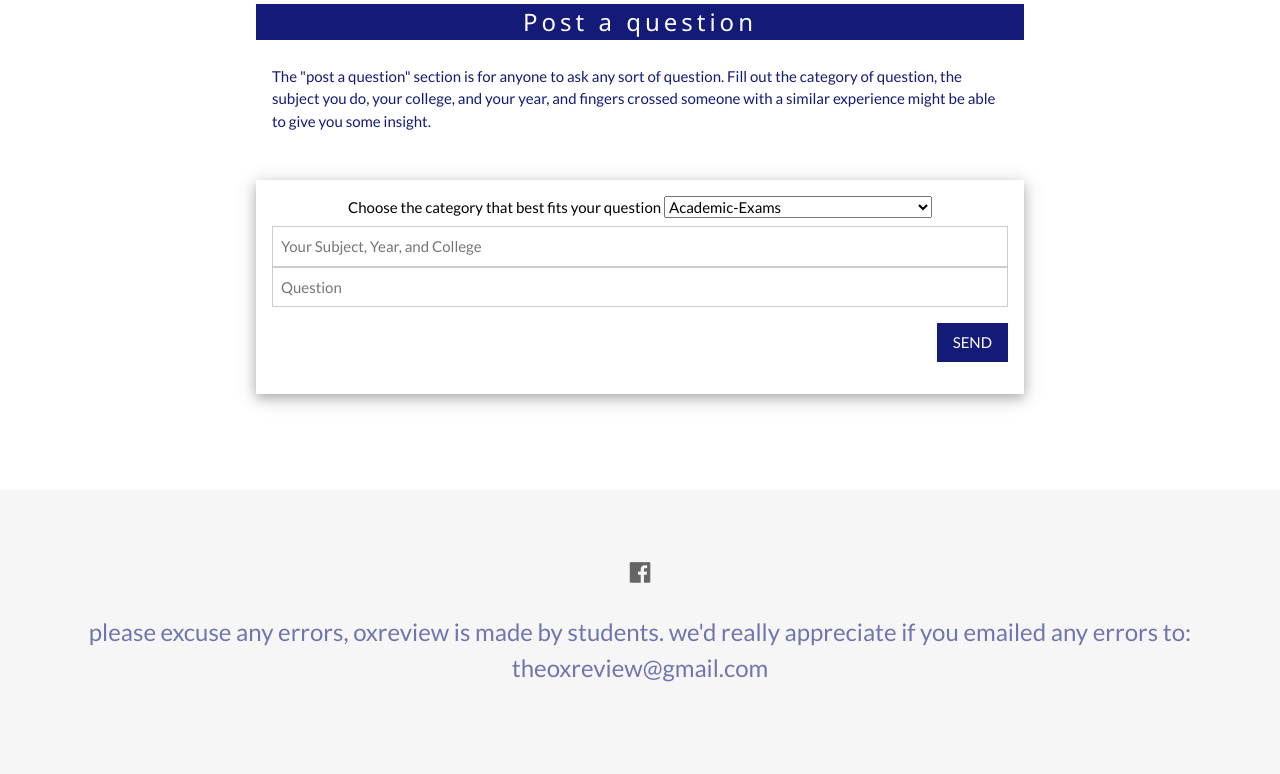
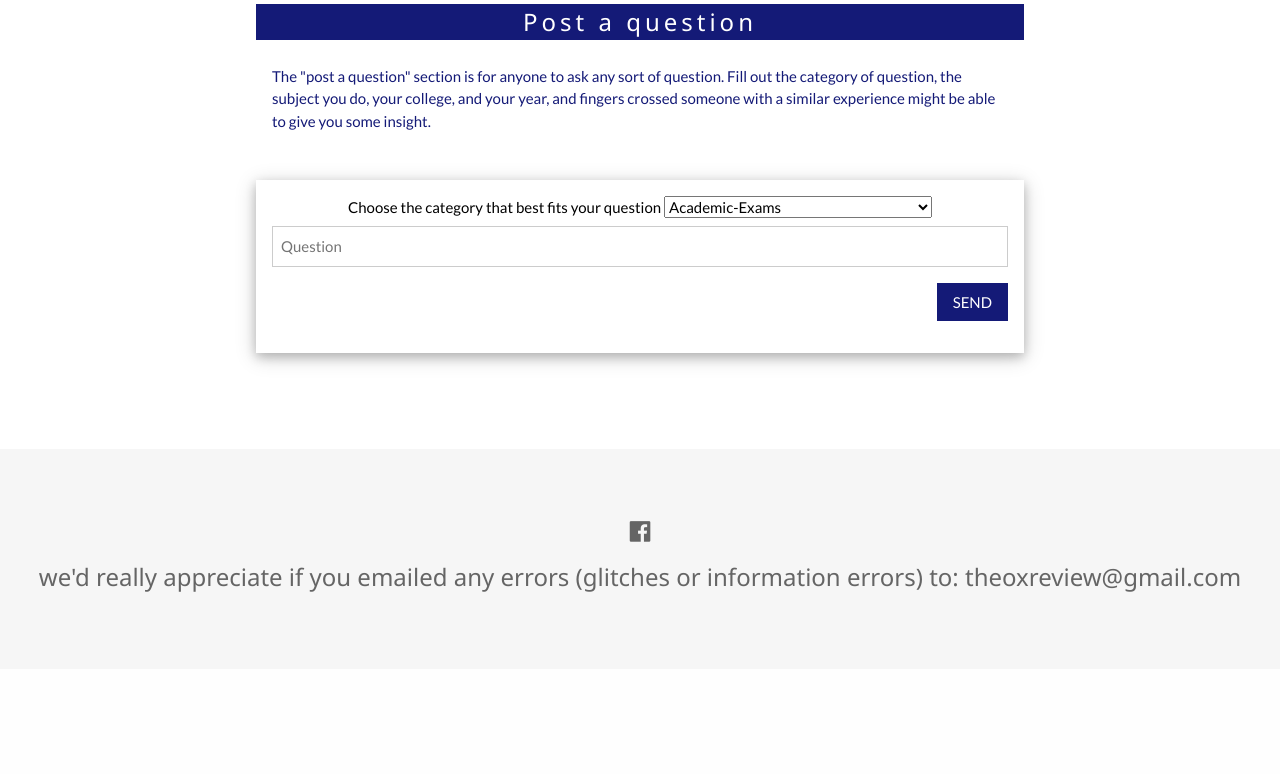
Before and after one commit to helenwl/theoxreview, a Flask app: page /landingpage/ in a window 1280 px wide. Shown: the part 1514-2288 px from the top of the page. After the commit the page ends 2106 px from the top, so only its background shows below. Run offline with Flask 2, Linux system fonts and the light colour scheme; the visitor is signed in with stand-in values (Sample User, id 1).

Commit message:
updated version of files

```diff
--- a/application.py
+++ b/application.py
@@ -91,7 +91,8 @@ def login():
 @app.route('/landingpage/')
 def landingpage():
     if session.get('user_id') is None:
-        return('Please log in to access this webpage')
+        flash('theOXREVIEW is for students of Oxford only. Please log in to access this webpage.')
+        return render_template('Login.html', user_id=session.get('user_id'))
     else:
         logged_in = session.get('user_id') is not None
         return render_template('landingpage.html', user_id=session.get('user_id'), logged_in=logged_in)
@@ -105,26 +106,28 @@ def logout():
 # Search route for subject courses
 @app.route('/subject/', methods=['POST', 'GET'])
 def subject():
-        if session.get('user_id') is None:
-            return('Please log in to access this webpage')
-        else:
+    if session.get('user_id') is None:
+        flash('theOXREVIEW is for students of Oxford only. Please log in to access this webpage.')
+        return render_template('Login.html', user_id=session.get('user_id'))
+    else:
             if 'query' in request.args:
         # If 'query' is in request arguments, do the search and show results
                 query = request.args['query']
 
-                result = db.execute('SELECT * FROM subjects WHERE subject ILIKE :pattern OR course_name ILIKE :pattern OR lecturer ILIKE :pattern ORDER BY subject',
+                result = db.execute('SELECT * FROM subjects WHERE subject ILIKE :pattern OR course_name ILIKE :pattern OR lecturer ILIKE :pattern ORDER BY id DESC',
                             {'pattern': f'%{query}%'}).fetchall()
 
                 return render_template('subject.html', has_query=True, result=result, user_id=session.get('user_id'))
             else:
         # If not, just show the search form
-                allsubjects = db.execute('SELECT * FROM subjects ORDER BY subject').fetchall()
+                allsubjects = db.execute('SELECT * FROM subjects ORDER BY id DESC').fetchall()
                 return render_template('subject.html', has_query=False, allsubjects=allsubjects, user_id=session.get('user_id'))
 
 @app.route('/addsubject/', methods=['POST', 'GET'])
 def addsubject():
     if session.get('user_id') is None:
-            return('Please log in to access this webpage')
+        flash('theOXREVIEW is for students of Oxford only. Please log in to access this webpage.')
+        return render_template('Login.html', user_id=session.get('user_id'))
     else:
         if request.method == 'POST':
 
@@ -136,7 +139,7 @@ def addsubject():
             year_of_study= request.form.get('year_of_study')
             addedsubject_on=datetime.datetime.now().strftime("%d-%b-%Y at %H:%M")
 
-            db.execute('INSERT INTO subjects (subject, course_name, lecturer, year_of_study, addedsubject_on) VALUES (:subject, :course_name, :lecturer, :year_of_study, addedsubject_on)',
+            db.execute('INSERT INTO subjects (subject, course_name, lecturer, year_of_study, addedsubject_on) VALUES (:subject, :course_name, :lecturer, :year_of_study, :addedsubject_on)',
                             {'subject': subject, 'course_name': course_name, 'lecturer': lecturer, 'year_of_study': year_of_study, 'addedsubject_on':addedsubject_on})
             db.commit()
             result2 = db.execute('SELECT * FROM subjects WHERE subjects.course_name= :course_name', {'course_name': course_name}
@@ -147,48 +150,55 @@ def addsubject():
 @app.route('/postquestion/', methods=['POST', 'GET'])
 def postquestion():
     if session.get('user_id') is None:
-            return('Please log in to access this webpage')
+        flash('theOXREVIEW is for students of Oxford only. Please log in to access this webpage.')
+        return render_template('Login.html', user_id=session.get('user_id'))
     else:
         if request.method == 'POST':
 
             logged_in = session.get('user_id') is not None
 
             category= request.form.get('category')
-            user_details= request.form.get('user_details')
             question= request.form.get('question')
             asked_on=datetime.datetime.now().strftime("%d-%b-%Y at %H:%M")
 
 
-            db.execute('INSERT INTO questions (category, user_details, question, asked_on) VALUES (:category, :user_details, :question, :asked_on)',
-                            {'category': category, 'user_details': user_details, 'question': question, 'asked_on':asked_on})
+            db.execute('INSERT INTO questions (category, question, asked_on, user_id) VALUES (:category, :question, :asked_on, :user_id)',
+                            {'category': category, 'question': question, 'asked_on':asked_on, 'user_id':session.get('user_id')})
             db.commit()
-            result3 = db.execute('SELECT * FROM questions WHERE questions.question= :question', {'question': question}
-                            ).fetchall()
 
-            return render_template('questions.html', result3=result3, user_id=session.get('user_id'))
+
+        #    result3 = db.execute('SELECT * FROM questions WHERE questions.question= :question', {'question': question}
+        #                    ).fetchall()
+            result3 = db.execute('SELECT question, category, asked_on, college, matriculation_year, subject, users.id FROM questions JOIN users ON (users.id = questions.user_id) WHERE questions.question= :question', {'question': question}
+                        ).fetchall()
+            already_submit = session.get('user_id') in [result3.id for result3 in result3]
+        #    already_submit = session.get('user_id') in [question.id for item in result3]
+            return render_template('questions.html', result3=result3, user_id=session.get('user_id'), logged_in=logged_in, already_submit=already_submit)
 # search for a question/
 @app.route('/question/', methods=['POST', 'GET'])
 def question():
     if session.get('user_id') is None:
-            return('Please log in to access this webpage')
+        flash('theOXREVIEW is for students of Oxford only. Please log in to access this webpage.')
+        return render_template('Login.html', user_id=session.get('user_id'))
     else:
         if 'query' in request.args:
         # If 'query' is in request arguments, do the search and show results
+            logged_in = session.get('user_id') is not None
             query = request.args['query']
-            result = db.execute('SELECT * FROM questions WHERE question ILIKE :pattern ORDER BY id DESC',
+            result = db.execute('SELECT question, category, asked_on, college, matriculation_year, subject, users.id FROM questions JOIN users ON (users.id = questions.user_id) WHERE question ILIKE :pattern ORDER BY id DESC',
                             {'pattern': f'%{query}%'}).fetchall()
-
-
-            return render_template('questions.html', has_query=True, result=result, user_id=session.get('user_id'))
+            already_submit = session.get('user_id') in [result.id for result in result]
+            return render_template('questions.html', has_query=True, result=result, user_id=session.get('user_id'), logged_in=logged_in)
         else:
         # If not, just show all the questions that exist
-
-            allresults = db.execute('SELECT * FROM questions ORDER BY id DESC').fetchall()
-
-
+            #if request.method == 'GET':
+                logged_in = session.get('user_id') is not None
+                allresults =db.execute('SELECT question, category, asked_on, college, matriculation_year, subject, users.id FROM questions JOIN users ON (users.id = questions.user_id)'
+                                    ).fetchall()
+                print(allresults)
+                already_submit = session.get('user_id') in [allresults.id for allresults in allresults]
     #    all_results= questions.query.all
-
-            return render_template('questions.html', has_query=False, allresults=allresults, user_id=session.get('user_id'))
+                return render_template('questions.html', has_query=False, allresults=allresults, user_id=session.get('user_id'), logged_in=logged_in)
 #    def viewquestion():
 #        return 'questions'
 
@@ -197,13 +207,14 @@ def question():
 @app.route('/course/<int:course_id>/', methods=['POST', 'GET'])
 def course(course_id):
     if session.get('user_id') is None:
-            return('Please log in to access this webpage')
+        flash('theOXREVIEW is for students of Oxford only. Please log in to access this webpage.')
+        return render_template('Login.html', user_id=session.get('user_id'))
     else:
         if request.method == 'GET':
         # If method is GET, get all reviews for this book from database
             logged_in = session.get('user_id') is not None
 
-            reviews = db.execute('SELECT rating, review, users.id, email, reviewdate, review_on FROM reviews JOIN users ON (users.id = reviews.user_id) WHERE reviews.course_id = :course_id;', {'course_id': course_id}).fetchall()
+            reviews = db.execute('SELECT rating, review, users.id, email, reviewdate, review_on, college, matriculation_year FROM reviews JOIN users ON (users.id = reviews.user_id) WHERE reviews.course_id = :course_id;', {'course_id': course_id}).fetchall()
             already_submit = session.get('user_id') in [review.id for review in reviews]
 
             course_name = db.execute('SELECT * FROM subjects WHERE id = :course_id', {'course_id': course_id}).fetchone()
@@ -213,8 +224,7 @@ def course(course_id):
         #gr_data=gr_data)
         elif request.method == 'POST':
         # If method is POST, save new review in database
-            if session.get('user_id') is None:
-                return('Please log in to access this webpage')
+
                 rating = request.form.get('rating')
                 review_text = request.form.get('review')
                 reviewdate = request.form.get('reviewdate')
@@ -223,14 +233,12 @@ def course(course_id):
                    {'rating': rating, 'review': review_text, 'reviewdate': reviewdate, 'user_id': session.get('user_id'), 'course_id': course_id, 'review_on':review_on})
                 db.commit()
                 return redirect(url_for('course', course_id=course_id))
-@app.route('/questions/')
-def questions():
-  return 'Questions'
 
 @app.route('/answers/<int:question_id>/', methods=['POST', 'GET'])
 def answers(question_id):
     if session.get('user_id') is None:
-            return('Please log in to access this webpage')
+        flash('theOXREVIEW is for students of Oxford only. Please log in to access this webpage.')
+        return render_template('Login.html', user_id=session.get('user_id'))
     else:
         if request.method == 'GET':
         # If method is GET, get all reviews for this book from database
@@ -247,8 +255,7 @@ def answers(question_id):
         #gr_data=gr_data)
         elif request.method == 'POST':
         # If method is POST, save new review in database
-            if session.get('user_id') is None:
-                return('Please log in to access this webpage')
+
                 answer = request.form.get('answer')
                 answered_on=datetime.datetime.now().strftime("%d-%b-%Y at %H:%M")
         #SELECT answered_on, TO_CHAR(NOW() :: TIMESTAMP, 'hh:mm dd-mm-yy'); come back to this!! this code should
@@ -262,7 +269,8 @@ def answers(question_id):
 @app.route('/departments/', methods=['POST', 'GET'])
 def departments():
     if session.get('user_id') is None:
-            return('Please log in to access this webpage')
+        flash('theOXREVIEW is for students of Oxford only. Please log in to access this webpage.')
+        return render_template('Login.html', user_id=session.get('user_id'))
     else:
         if 'query' in request.args:
         # If 'query' is in request arguments, do the search and show results
@@ -286,13 +294,14 @@ def departments():
 @app.route('/departmentreviews/<int:department_id>/', methods=['POST', 'GET'])
 def departmentreviews(department_id):
     if session.get('user_id') is None:
-            return('Please log in to access this webpage')
+        flash('theOXREVIEW is for students of Oxford only. Please log in to access this webpage.')
+        return render_template('Login.html', user_id=session.get('user_id'))
     else:
         if request.method == 'GET':
         # If method is GET, get all reviews for this book from database
             logged_in = session.get('user_id') is not None
 
-            departmentreviews = db.execute('SELECT departmentreview, rating, users.id, department_id, college, matriculation_year, subject FROM departmentreviews JOIN users ON (users.id =departmentreviews.user_id) WHERE departmentreviews.department_id = :department_id;', {'department_id': department_id}).fetchall()
+            departmentreviews = db.execute('SELECT departmentreview, rating, users.id, department_id, college, matriculation_year, subject, departmentreview_on FROM departmentreviews JOIN users ON (users.id =departmentreviews.user_id) WHERE departmentreviews.department_id = :department_id;', {'department_id': department_id}).fetchall()
             already_submit = session.get('user_id') in [departmentreview.id for departmentreview in departmentreviews]
 
             department_name = db.execute('SELECT * FROM departments WHERE id = :department_id', {'department_id': department_id}).fetchone()
@@ -303,18 +312,17 @@ def departmentreviews(department_id):
         #gr_data=gr_data)
         elif request.method == 'POST':
         # If method is POST, save new review in database
-            if session.get('user_id') is None:
-                return('Please log in to access this webpage')
-                departmentreview = request.form.get('departmentreview')
-                departmentreviewdate = request.form.get('departmentreviewdate')
-                rating= request.form.get('rating')
-                departmentreview_on=datetime.datetime.now().strftime("%d-%b-%Y at %H:%M")
 
-                db.execute('INSERT INTO departmentreviews (departmentreview, departmentreviewdate, rating, user_id, department_id, departmentreview_on) VALUES (:departmentreview, :departmentreviewdate, :rating, :user_id, :department_id, :departmentreview_on)',
+            departmentreview = request.form.get('departmentreview')
+            departmentreviewdate = request.form.get('departmentreviewdate')
+            rating= request.form.get('rating')
+            departmentreview_on=datetime.datetime.now().strftime("%d-%b-%Y at %H:%M")
+
+            db.execute('INSERT INTO departmentreviews (departmentreview, departmentreviewdate, rating, user_id, department_id, departmentreview_on) VALUES (:departmentreview, :departmentreviewdate, :rating, :user_id, :department_id, :departmentreview_on)',
                    {'departmentreview': departmentreview, 'departmentreviewdate': departmentreviewdate, 'rating': rating, 'user_id': session.get('user_id'), 'department_id': department_id, 'departmentreview_on': departmentreview_on})
-                db.commit()
+            db.commit()
 
-                return redirect(url_for('departmentreviews', department_id=department_id))
+            return redirect(url_for('departmentreviews', department_id=department_id))
 
 
 
--- /dev/null
+++ b/runtime.txt
@@ -0,0 +1 @@
+python-3.7.0
--- a/templates/answers.html
+++ b/templates/answers.html
@@ -23,7 +23,7 @@
 <header class="w3-container w3-center w3-padding-32">
 <h1 style="color:#141A77" class="w3-padding-64"> Question category: {{ question_name.category }}</h1>
 </header>
-<table class=" w3-centered w3-table-all container4" style="border: 3px solid black; color:black;">
+<table class=" w3-centered w3-table-all container4"  style="color:black; margin:0 auto; width:80%; border: 3px solid black">
 <tr>
   <th class="col-md-3 w3-padding" >Question</th>
   <th class="col-md-3 w3-padding" >Question Category</th>
@@ -42,7 +42,7 @@
 
 <h4 class="w3-center">Answers</h4>
 {% if answers %}
-<table class="table w3-table-all w3-centered w3-hoverable navy w3-padding-64" style="color:black">
+<table class="table w3-table-all w3-centered w3-hoverable navy w3-padding-16" style="color:black; margin:0 auto; width:80%">
     <thead class="thead-light">
       <tr class="w3-indigo">
         <th scope="col">Answer</th>
--- a/templates/layout.html
+++ b/templates/layout.html
@@ -12,6 +12,7 @@ color:white;}
 h2, p{color:#141A77}
 .mySlides {display: none}
 .navy {background-color:#141A77}
+
 </style>
 <body>
 
@@ -55,12 +56,13 @@ h2, p{color:#141A77}
 
 
 <!-- Navbar on small screens (remove the onclick attribute if you want the navbar to always show on top of the content when clicking on the links) -->
-<div id="navDemo" class="w3-bar-block navy w3-hide w3-hide-large w3-hide-medium" style="margin-top:46px">
+<div id="navDemo" class="w3-bar-block navy w3-hide w3-hide-large w3-hide-medium">
 <!--  <a href="#band" class="w3-bar-item w3-button w3-padding-large" onclick="myFunction()">Basic Info</a> -->
   <a href="{{ url_for('subject') }}" class="w3-bar-item w3-button w3-padding-large" onclick="myFunction()">Subject Lecture Course Review</a>
   <a href="{{ url_for('departments') }}" class="w3-bar-item w3-button w3-padding-large" onclick="myFunction()">General Department Reviews</a>
 <!--  <a href="#contact" class="w3-bar-item w3-button w3-padding-large" onclick="myFunction()">Extra-Curricular</a> -->
   <a href="#question" class="w3-bar-item w3-button w3-padding-large" onclick="myFunction()">Post a question</a>
+  <a href="{{ url_for('logout') }}" class="w3-bar-item w3-button w3-padding-large" onclick="myFunction()">Logout</a>
 </div>
 
 
@@ -98,9 +100,6 @@ h2, p{color:#141A77}
                   </select>
               </div>
             </div>
-            <div class="form-group">
-              <input class="w3-input w3-border" type="text" placeholder="Your Subject, Year, and College" required name="user_details">
-            </div>
           <div class="form-group">
             <input class="w3-input w3-border" type="text" placeholder="Question" required name="question">
           </div>
@@ -120,8 +119,8 @@ h2, p{color:#141A77}
 <a href="https://www.facebook.com/Oxreview-108267097523831/">
     <i class="fa fa-facebook-official w3-hover-opacity"></i>
   </a>
-  <p> please excuse any errors, oxreview is made by students. we'd really appreciate if you emailed any errors to:
-  theoxreview@gmail.com </p>
+  <h3>we'd really appreciate if you emailed any errors (glitches or information errors) to:
+  theoxreview@gmail.com </h3>
 </footer>
 </body>
 </html>
--- a/templates/login1.html
+++ b/templates/login1.html
@@ -197,8 +197,8 @@ h2, p{color:#141A77}
 
   <div class="container form-group">
     <label for="input-name-email"><b>Username</b></label>
-    <input type="text" class="form-control" id="input-name-email" name="email" placeholder="Enter your email" required>
-
+    <input type="email" class="form-control" id="input-name-email" name="email" placeholder="Enter your email" required>
+<hr>
     <label for="input-password"><b>Password</b></label>
     <input type="password" class="form-control" id="input-password" name="password" placeholder="Enter password" required>
 
--- a/templates/review.html
+++ b/templates/review.html
@@ -23,7 +23,7 @@
 <header class="w3-container w3-center w3-padding-32">
 <h1 style="color:#141A77" class="w3-padding-64">Lecture Course Info: {{ course_name.subject }}</h1>
 </header>
-<table class=" w3-centered w3-table-all container4" style="border: 3px solid black; color:black;">
+<table class=" w3-centered w3-table-all container4" style="color:black; margin:0 auto; width:80%; border: 3px solid black">
 <tr>
   <th class="col-md-3 w3-padding" >Lecture Course Name:</th>
   <th class="col-md-3 w3-padding">Lecturer:</th>
@@ -46,13 +46,14 @@
 
 <h4 class="w3-center">Reviews</h4>
 {% if reviews %}
-<table class="table w3-table-all w3-centered w3-hoverable navy w3-padding-64" style="color:black">
+<table class="table w3-table-all w3-centered w3-hoverable navy w3-padding-64" style="color:black; margin:0 auto; width:80%">
     <thead class="thead-light">
       <tr class="w3-indigo">
         <th scope="col">Rating</th>
         <th scope="col">Review</th>
         <th scope="col">Academic Year of review</th>
         <th scope="col">Review submitted on</th>
+        <th scope="col">User info</th>
       </tr>
       <tbody>
       {% for review in reviews %}
@@ -62,6 +63,7 @@
           <td>{{ review.review }}</td>
           <td>{{ review.reviewdate }}</td>
           <td>{{ review.review_on }}</td>
+          <td>{{ review.college }}, {{ review.matriculation_year }}</td>
         </tr>
       {% endfor %}
       </tbody>
--- a/templates/subject.html
+++ b/templates/subject.html
@@ -51,7 +51,7 @@
       </div>
       <div class="w3-container w3-padding-64 w3-theme-l5" id="contact">
 
-
+<p> If you make a mistake when adding information, then email us to let us know (see the bottom of the page), and we'll fix it for you. </p>
             <form class="w3-container w3-card-4 w3-padding-16 w3-white w3-center" action="{{ url_for('addsubject')}}" method="post">
 
               <div class="w3-section form-group" >
@@ -79,6 +79,7 @@
                   <label for="input-lecturer">Name of lecturer(s)</label>
                 <input class="w3-input form-control" id="input-lecturer" type="text" name="lecturer" required placeholder="Name of lecturer for this course." required>
               </div>
+              <hr>
               <div class="form-group">
                   <label for="input-year">Year of the course this lecture is delivered in</label>
                   <select id="input-year" class="form-control" name="year_of_study">
```
Also changed, not shown: requirements.txt (added, +17 -0 lines), static/draft.py (added, +17 -0 lines), templates/Login.html (+9 -0 lines), templates/departmentreviews.html (+4 -7 lines), templates/questions.html (+18 -12 lines), 3 other files.
